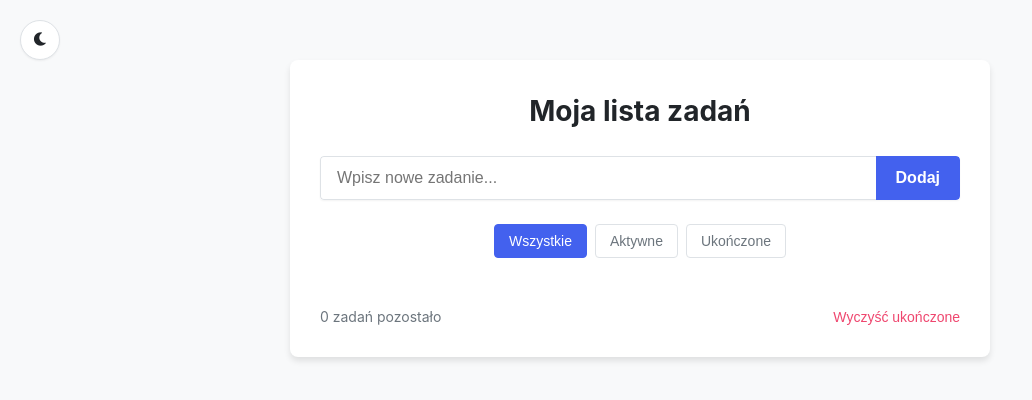
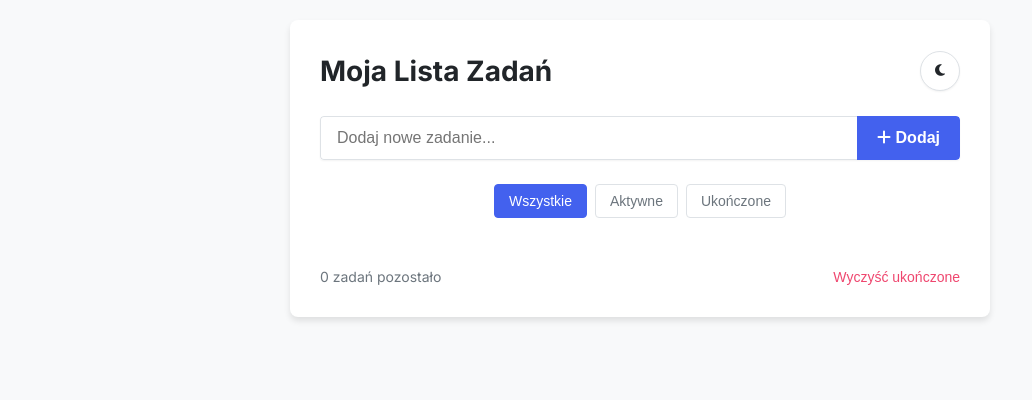
Before and after one commit to djmisieq/simple-task-app, a plain HTML site: page index.html in a window 1280 px wide. Shown: the whole page, without its empty margins (0-1032 px from the left). Drawn offline with Linux system fonts and the light colour scheme.

Commit message:
Aktualizacja HTML z nowoczesnym UI i lepszą semantyką

```diff
--- a/index.html
+++ b/index.html
@@ -3,21 +3,27 @@
 <head>
   <meta charset="UTF-8">
   <meta name="viewport" content="width=device-width, initial-scale=1.0">
-  <title>Aplikacja do zadań</title>
+  <title>Task Manager</title>
   <link rel="stylesheet" href="css/style.css">
-  <link rel="stylesheet" href="https://cdnjs.cloudflare.com/ajax/libs/font-awesome/5.15.4/css/all.min.css">
+  <link rel="preconnect" href="https://fonts.googleapis.com">
+  <link rel="preconnect" href="https://fonts.gstatic.com" crossorigin>
+  <link href="https://fonts.googleapis.com/css2?family=Inter:wght@400;500;600;700&display=swap" rel="stylesheet">
+  <link rel="stylesheet" href="https://cdnjs.cloudflare.com/ajax/libs/font-awesome/6.4.0/css/all.min.css">
 </head>
 <body>
-  <button id="themeToggle" class="theme-toggle" title="Przełącz motyw ciemny/jasny">
-    <i class="fas fa-moon"></i>
-  </button>
-
   <div class="container">
-    <h1>Moja lista zadań</h1>
+    <div class="app-header">
+      <h1>Moja Lista Zadań</h1>
+      <button id="themeToggle" class="theme-toggle" aria-label="Przełącz tryb ciemny/jasny">
+        <i class="fas fa-moon"></i>
+      </button>
+    </div>
 
     <div class="task-form">
-      <input type="text" id="taskInput" placeholder="Wpisz nowe zadanie...">
-      <button id="addTask">Dodaj</button>
+      <input type="text" id="taskInput" placeholder="Dodaj nowe zadanie..." aria-label="Treść zadania">
+      <button id="addTask">
+        <i class="fas fa-plus"></i> Dodaj
+      </button>
     </div>
 
     <div class="filters">
@@ -30,6 +36,10 @@
       <!-- Zadania będą dodawane tutaj dynamicznie -->
     </ul>
 
+    <div id="noTasks" class="no-tasks" style="display: none;">
+      <p>Brak zadań do wyświetlenia</p>
+    </div>
+
     <div class="task-stats">
       <span id="taskCount">0 zadań pozostało</span>
       <button id="clearCompleted">Wyczyść ukończone</button>
```
